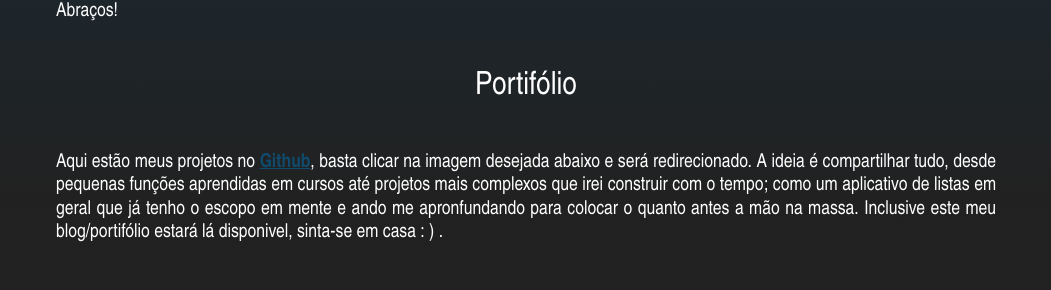
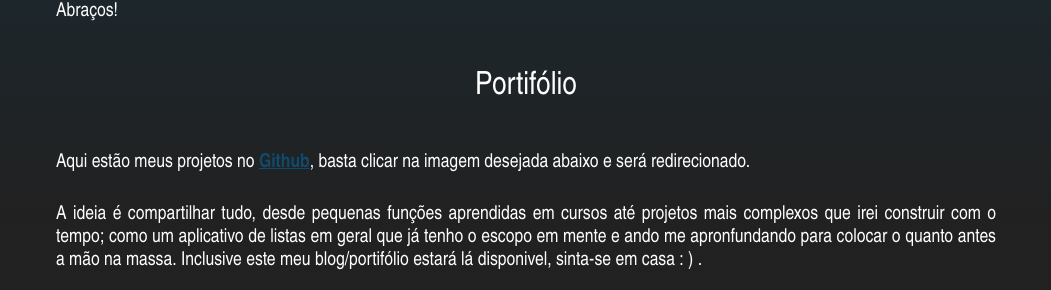
Before and after one commit to DenysAquino/blog-portifolio, a plain HTML site: page index.html in a window 1280 px wide. Shown: the part 925-1215 px from the top of the page, without its empty margins (114-1165 px from the left). Drawn offline with nearby package versions, Linux system fonts and the light colour scheme.

Commit message:
Corrigindo paragrafos Portifólio

```diff
--- a/index.html
+++ b/index.html
@@ -49,7 +49,8 @@
         </section>
         <section class="box portifolio" id="portifolio">
                 <h2>Portifólio</h2>
-                <p>Aqui estão meus projetos no <a href="https://github.com/DenysAquino" target="_blank"><span>Github</span></a>, basta clicar na imagem desejada abaixo e será redirecionado. A ideia é compartilhar tudo, desde pequenas funções aprendidas em cursos até projetos mais complexos que irei construir com o tempo; como um aplicativo de listas em geral que já tenho o escopo em mente e ando me apronfundando para colocar o quanto antes a mão na massa. Inclusive este meu blog/portifólio estará lá disponivel, sinta-se em casa  : ) .</p>
+                <p>Aqui estão meus projetos no <a href="https://github.com/DenysAquino" target="_blank"><span>Github</span></a>, basta clicar na imagem desejada abaixo e será redirecionado.</p>
+                <p>A ideia é compartilhar tudo, desde pequenas funções aprendidas em cursos até projetos mais complexos que irei construir com o tempo; como um aplicativo de listas em geral que já tenho o escopo em mente e ando me apronfundando para colocar o quanto antes a mão na massa. Inclusive este meu blog/portifólio estará lá disponivel, sinta-se em casa  : ) .</p>
             <div class="imagens">
                 <div>
                     <a href="https://denysaquino.github.io/barbearia-alura/" target="_blank"><img src="img/barbeariaAlura.jpg" alt="" class="imagens2" title="Projeto barbearia. Desenvolvido durante o curso HTML5/CSS3 da Alura.  Com alterações pessoais para atender qualquer dispositivo com 100% de responsividade."></a>
@@ -74,7 +75,7 @@
         </section>
 
         <section class=" box formulario" id="form">
-            <h3>Gostou do que viu?Entre em contato &#128521;</h3>
+            <h3>Gostou do que viu? Entre em contato &#128521;</h3>
             <form action="https://formspree.io/mgenjqnb" method="POST">
                 <label for="nome">Nome: <input type="text" id="nome" name="nome" placeholder="Digite seu nome" required></label>
 
```
